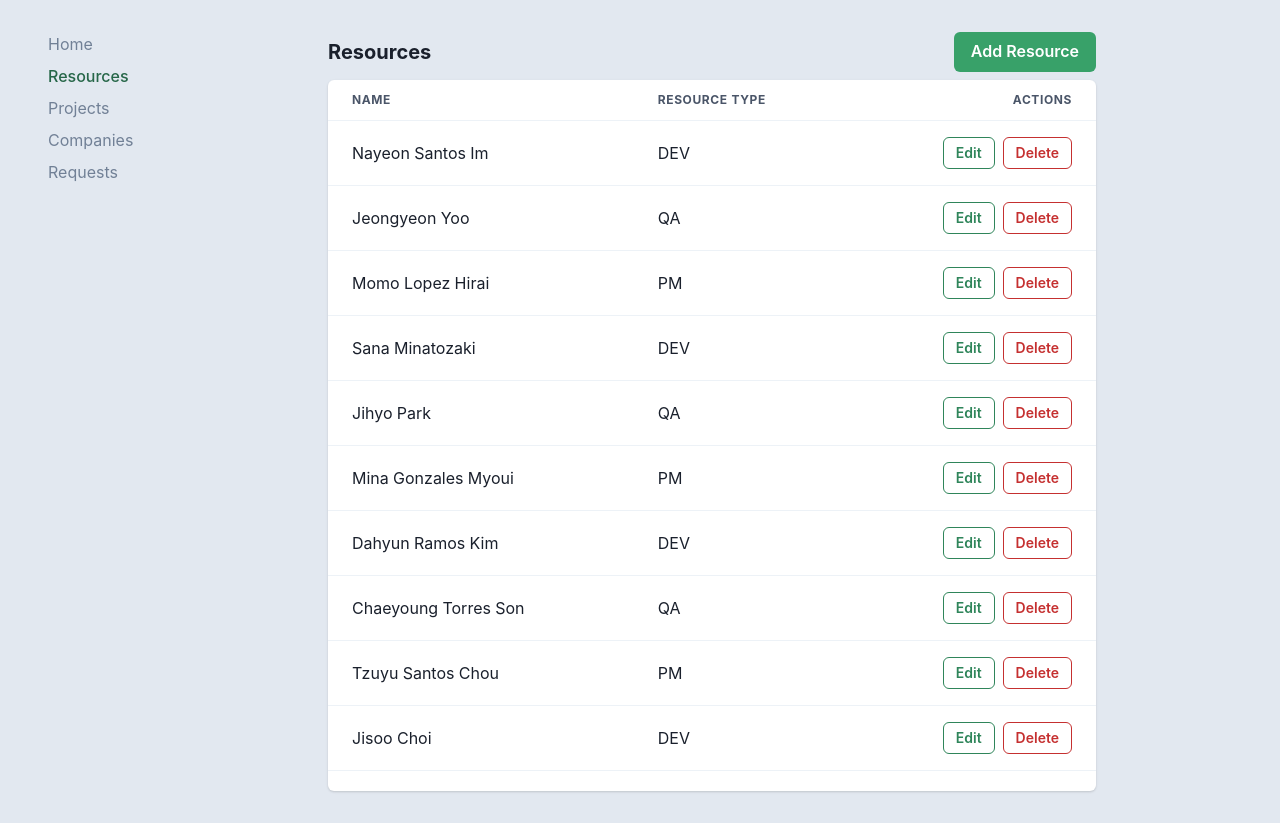
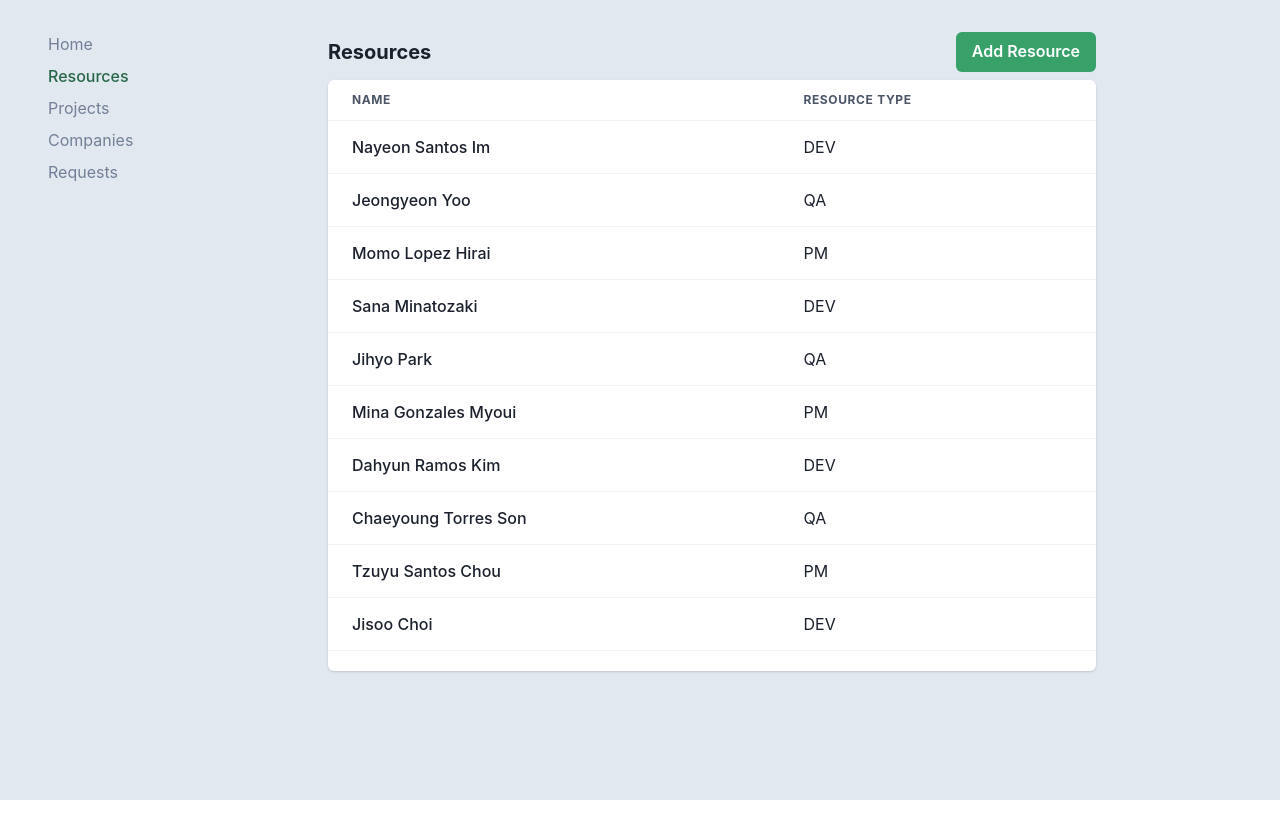
Before and after one commit to m-jimenez127/workshop, a React (Vite) app: page /resources in a window 1280 px wide. After the commit the page ends 800 px from the top, so only its background shows below. Built offline with nearby package versions, Linux system fonts and the light colour scheme.

Commit message:
Move View Resource to /resource/:id

```diff
--- a/src/components/Resources/index.jsx
+++ b/src/components/Resources/index.jsx
@@ -8,12 +8,12 @@ import {
   TableContainer,
   Card,
   CardBody,
-  Button,
-  ButtonGroup,
+  LinkBox,
+  LinkOverlay,
 } from "@chakra-ui/react";
 import PropTypes from "prop-types";
 
-const Resources = ({ data = [], onDelete, onEdit }) => {
+const Resources = ({ data = [] }) => {
   return (
     <Card w="full" maxW="container.md" mx="auto">
       <CardBody pt={0} px={0}>
@@ -23,43 +23,24 @@ const Resources = ({ data = [], onDelete, onEdit }) => {
               <Tr>
                 <Th>Name</Th>
                 <Th>Resource Type</Th>
-                <Th isNumeric>Actions</Th>
               </Tr>
             </Thead>
             <Tbody>
               {data?.length > 0 &&
                 data.map((resource = {}, resourceIndex) => {
                   return (
-                    <Tr key={`resource-${resourceIndex}`}>
+                    <LinkBox as={Tr} key={`resource-${resourceIndex}`}>
                       <Td>
-                        {`${resource?.firstName}${
-                          resource?.middleName
-                            ? ` ${resource.middleName} `
-                            : ` `
-                        }${resource?.lastName}`}
+                        <LinkOverlay href={`/resource/${resource?.id}`}>
+                          {`${resource?.firstName}${
+                            resource?.middleName
+                              ? ` ${resource.middleName} `
+                              : ` `
+                          }${resource?.lastName}`}
+                        </LinkOverlay>
                       </Td>
                       <Td>{resource?.type}</Td>
-                      <Td isNumeric>
-                        <ButtonGroup>
-                          <Button
-                            size="sm"
-                            onClick={() => onEdit(resource.id)}
-                            variant="outline"
-                            colorScheme="green"
-                          >
-                            Edit
-                          </Button>
-                          <Button
-                            size="sm"
-                            onClick={() => onDelete(resource.id)}
-                            variant="outline"
-                            colorScheme="red"
-                          >
-                            Delete
-                          </Button>
-                        </ButtonGroup>
-                      </Td>
-                    </Tr>
+                    </LinkBox>
                   );
                 })}
             </Tbody>
--- a/src/forms/ResourceForm/index.jsx
+++ b/src/forms/ResourceForm/index.jsx
@@ -7,9 +7,9 @@ import {
   Spacer,
   Stack,
 } from "@chakra-ui/react";
-import PropTypes from "prop-types";
 import { useEffect, useRef, useState } from "react";
 import mockApi from "../../utils/mockApi";
+import PropTypes from "prop-types";
 
 const initialData = {
   firstName: "",
@@ -18,9 +18,9 @@ const initialData = {
   type: "",
 };
 
-const ResourceForm = ({ id = -1, onAdd, onCancel }) => {
+const ResourceForm = ({ id = "add", onAdd, onCancel }) => {
   const [formData, setFormData] = useState(initialData);
-  const fetched = useRef(-1);
+  const fetched = useRef("add");
 
   const handleInputChange = (e) => {
     const { name, value } = e.target;
@@ -30,16 +30,14 @@ const ResourceForm = ({ id = -1, onAdd, onCancel }) => {
   const handleAdd = (e) => {
     e.preventDefault();
     onAdd(formData);
-    setFormData(initialData);
   };
 
   const handleCancel = () => {
-    setFormData(initialData);
     onCancel();
   };
 
   useEffect(() => {
-    if (id === -1) return;
+    if (id === "add") return;
     if (fetched.current === id) return;
     const requestData = mockApi("GET", `/resources/${id}`);
     const { status = false, data = null } = requestData;
@@ -94,7 +92,7 @@ const ResourceForm = ({ id = -1, onAdd, onCancel }) => {
             Cancel
           </Button>
           <Button type="submit" colorScheme="green">
-            {`${id === -1 ? `Add` : `Update`} Resource`}
+            {`${id === "add" ? `Add` : `Update`} Resource`}
           </Button>
         </HStack>
       </Stack>
@@ -103,7 +101,7 @@ const ResourceForm = ({ id = -1, onAdd, onCancel }) => {
 };
 
 ResourceForm.propTypes = {
-  id: PropTypes.number,
+  id: PropTypes.oneOfType([PropTypes.number, PropTypes.string]),
   onAdd: PropTypes.func,
   onCancel: PropTypes.func,
 };
--- a/src/pages/ResourcesPage/header.jsx
+++ b/src/pages/ResourcesPage/header.jsx
@@ -1,22 +1,20 @@
 import { Button, HStack, Heading, Spacer } from "@chakra-ui/react";
-import PropTypes from "prop-types";
+import { Link } from "react-router-dom";
 
-const Header = ({ isAdding = false, toggleAdd }) => {
+const Header = () => {
   return (
     <HStack w="container.md" mx="auto">
       <Heading size="md" textAlign="center">
         Resources
       </Heading>
       <Spacer />
-      {!isAdding && (
-        <Button colorScheme="green" onClick={toggleAdd}>
-          Add Resource
-        </Button>
-      )}
+      <Button as={Link} to="/resource/add" colorScheme="green">
+        Add Resource
+      </Button>
     </HStack>
   );
 };
 
-Header.propTypes = { isAdding: PropTypes.bool, toggleAdd: PropTypes.func };
+Header.propTypes = {};
 
 export default Header;
--- a/src/pages/ResourcesPage/index.jsx
+++ b/src/pages/ResourcesPage/index.jsx
@@ -1,61 +1,12 @@
-import { Box, Card, CardBody, Stack } from "@chakra-ui/react";
+import { Stack } from "@chakra-ui/react";
 import Header from "./header";
 import Resources from "../../components/Resources";
 import { useEffect, useRef, useState } from "react";
-import ResourceForm from "../../forms/ResourceForm";
 import mockApi from "../../utils/mockApi";
 
 const ResourcesPage = () => {
-  const [isAdding, setAdding] = useState(false);
-  const [editId, setEditId] = useState(-1);
   const [resourcesData, setResourcesData] = useState([]);
   const fetched = useRef();
-
-  const handleEditResource = (id) => {
-    setAdding(true);
-    setEditId(id);
-  };
-
-  const handleAddResource = (data) => {
-    let method = "POST";
-    let endpoint = `/resources`;
-    if (data?.id > -1) {
-      method = "PUT";
-      endpoint = `/resources/${data?.id}`;
-    }
-    const requestData = mockApi(method, endpoint, data);
-    const { status = false, data: newData = null } = requestData;
-    if (status) {
-      const newResourcesData = [...resourcesData];
-      if (data?.id > -1) {
-        const index = newResourcesData.findIndex(
-          (item) => item.id === newData.id
-        );
-        newResourcesData.splice(index, 1, newData);
-      } else {
-        newResourcesData.push(newData);
-      }
-      setResourcesData(newResourcesData);
-      setAdding(false);
-      setEditId(-1);
-    }
-  };
-
-  const handleDeleteResource = (id) => {
-    const requestData = mockApi("DELETE", `/resources/${id}`);
-    const { status = false } = requestData;
-    if (status) {
-      const newData = [...resourcesData];
-      const index = newData.findIndex((item) => item.id === id);
-      newData.splice(index, 1);
-      setResourcesData(newData);
-    }
-  };
-
-  const handleCancel = () => {
-    setAdding(false);
-    setEditId(-1);
-  };
 
   const loadData = () => {
     if (fetched.current) return;
@@ -73,27 +24,8 @@ const ResourcesPage = () => {
 
   return (
     <Stack>
-      <Header isAdding={isAdding} toggleAdd={() => setAdding(!isAdding)} />
-      {isAdding === false && (
-        <Resources
-          data={resourcesData}
-          onDelete={handleDeleteResource}
-          onEdit={handleEditResource}
-        />
-      )}
-      {isAdding !== false && (
-        <Box w="container.md" mx="auto">
-          <Card w="full">
-            <CardBody>
-              <ResourceForm
-                id={editId}
-                onAdd={handleAddResource}
-                onCancel={handleCancel}
-              />
-            </CardBody>
-          </Card>
-        </Box>
-      )}
+      <Header />
+      <Resources data={resourcesData} />
     </Stack>
   );
 };
--- /dev/null
+++ b/src/pages/ViewResource/index.jsx
@@ -0,0 +1,68 @@
+import {
+  Box,
+  Button,
+  Card,
+  CardBody,
+  Divider,
+  HStack,
+  Spacer,
+  Stack,
+} from "@chakra-ui/react";
+import { useNavigate, useParams } from "react-router-dom";
+import ResourceForm from "../../forms/ResourceForm";
+import mockApi from "../../utils/mockApi";
+
+const ViewResource = () => {
+  const navigate = useNavigate();
+  const { id = "add" } = useParams();
+
+  const handleAddResource = (data) => {
+    let method = "POST";
+    let endpoint = `/resources`;
+    if (data?.id > -1) {
+      method = "PUT";
+      endpoint = `/resources/${data?.id}`;
+    }
+    const requestData = mockApi(method, endpoint, data);
+    const { status = false, data: newData = {} } = requestData;
+    if (status && !(data?.id > -1)) {
+      navigate(`/resource/${newData?.id}`);
+    }
+  };
+
+  const handleDeleteResource = () => {
+    mockApi("DELETE", `/resources/${id}`);
+    navigate("/resources");
+  };
+
+  const handleCancel = () => {
+    navigate("/resources");
+  };
+
+  return (
+    <Stack w="container.md" mx="auto">
+      <Card>
+        <CardBody>
+          <ResourceForm
+            id={id}
+            onAdd={handleAddResource}
+            onCancel={handleCancel}
+          />
+        </CardBody>
+      </Card>
+      <Box w="full" my={8}>
+        <Divider borderColor="gray.500" />
+      </Box>
+      <HStack>
+        <Spacer />
+        <Button colorScheme="red" onClick={handleDeleteResource}>
+          Delete Resource
+        </Button>
+      </HStack>
+    </Stack>
+  );
+};
+
+ViewResource.propTypes = {};
+
+export default ViewResource;
--- a/src/router.jsx
+++ b/src/router.jsx
@@ -5,6 +5,7 @@ import Home from "./pages/Home";
 import ResourcesPage from "./pages/ResourcesPage";
 import ProjectsPage from "./pages/ProjectsPage";
 import CompaniesPage from "./pages/CompaniesPage";
+import ViewResource from "./pages/ViewResource";
 
 const routes = [
   {
@@ -14,6 +15,7 @@ const routes = [
       { path: "404", element: <ErrorPage /> },
       { path: "", element: <Home /> },
       { path: "resources", element: <ResourcesPage /> },
+      { path: "resource/:id", element: <ViewResource /> },
       { path: "projects", element: <ProjectsPage /> },
       { path: "companies", element: <CompaniesPage /> },
     ],
```
